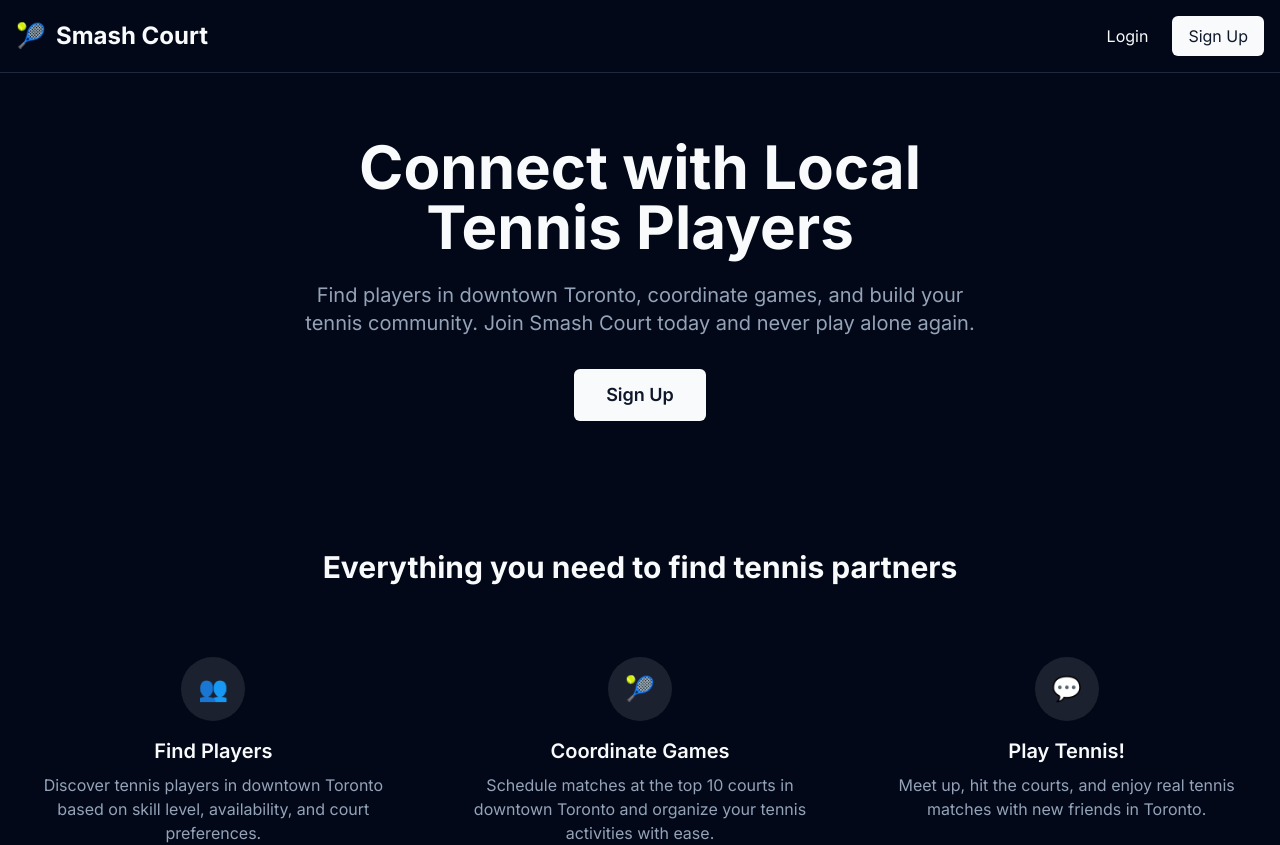
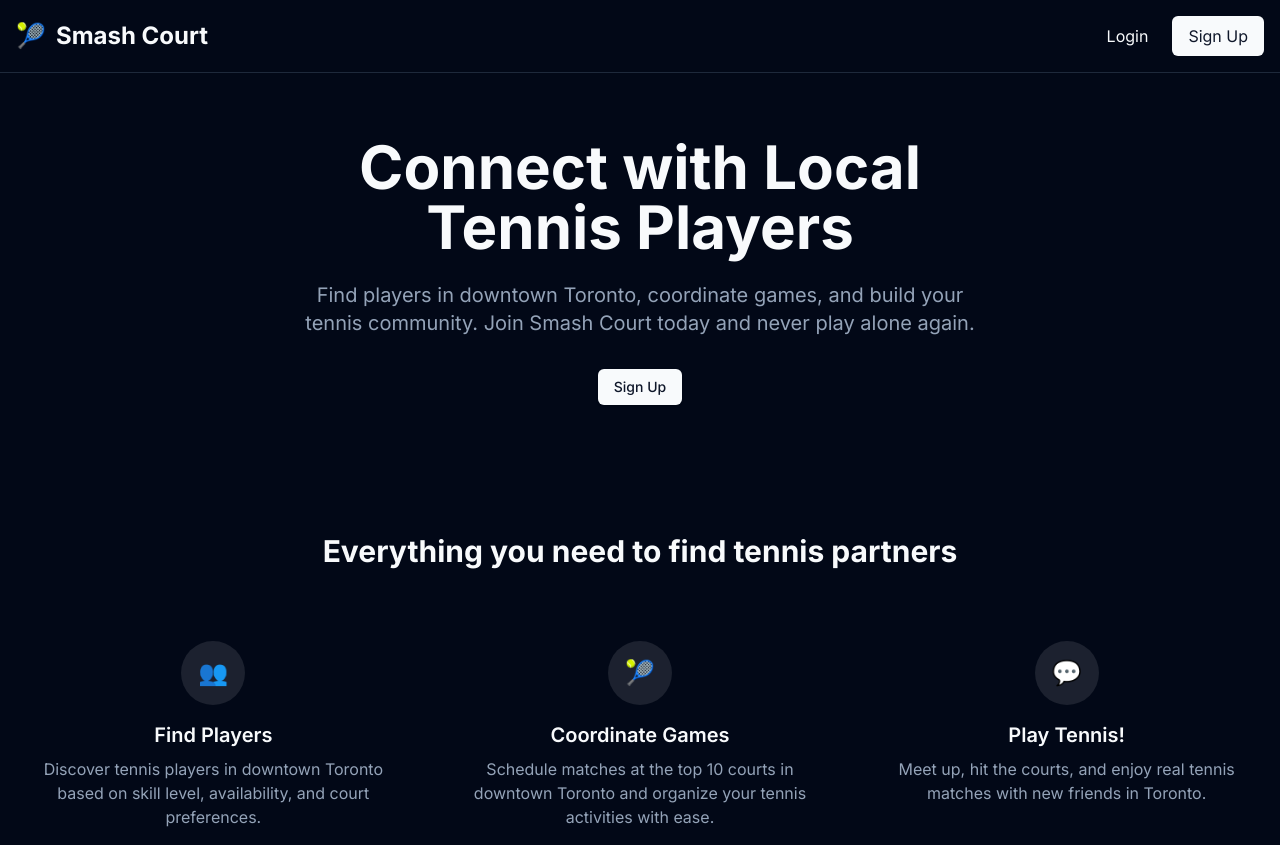
Before and after one commit to garimajain916/SmashCourtV2, a Next.js app: page / in a window 1280 px wide. Shown: the top 845 px of the page. Built offline with nearby package versions, Linux system fonts and the light colour scheme; no server answers.

Commit message:
Add shadcn/ui button component and integrate into home page

```diff
--- a/package.json
+++ b/package.json
@@ -16,6 +16,7 @@
     "@next-auth/prisma-adapter": "^1.0.7",
     "@next/font": "14.0.4",
     "@prisma/client": "^5.7.1",
+    "@radix-ui/react-slot": "^1.2.3",
     "bcryptjs": "^2.4.3",
     "class-variance-authority": "^0.7.0",
     "clsx": "^2.0.0",
--- a/src/app/page.tsx
+++ b/src/app/page.tsx
@@ -1,5 +1,6 @@
 import Link from 'next/link'
 import Image from 'next/image'
+import { Button } from "@/components/ui/button"
 import { getTennisCourtImages, getTennisPlayerImages } from '@/lib/pexels'
 
 export default async function Home() {
@@ -38,9 +39,9 @@
           Join Smash Court today and never play alone again.
         </p>
         <div className="flex flex-col sm:flex-row gap-4 justify-center">
-          <Link href="/register" className="bg-primary text-primary-foreground px-8 py-3 rounded-md text-lg font-semibold hover:bg-primary/90 transition-colors">
-            Sign Up
-          </Link>
+          <Button asChild>
+            <Link href="/register">Sign Up</Link>
+          </Button>
         </div>
       </section>
 
--- a/src/components/ui/button.tsx
+++ b/src/components/ui/button.tsx
@@ -1,28 +1,30 @@
 import * as React from "react"
+import { Slot } from "@radix-ui/react-slot"
 import { cva, type VariantProps } from "class-variance-authority"
 
 import { cn } from "@/lib/utils"
 
 const buttonVariants = cva(
-  "inline-flex items-center justify-center whitespace-nowrap rounded-md text-sm font-medium ring-offset-background transition-colors focus-visible:outline-none focus-visible:ring-2 focus-visible:ring-ring focus-visible:ring-offset-2 disabled:pointer-events-none disabled:opacity-50",
+  "inline-flex items-center justify-center gap-2 whitespace-nowrap rounded-md text-sm font-medium transition-colors focus-visible:outline-none focus-visible:ring-1 focus-visible:ring-ring disabled:pointer-events-none disabled:opacity-50 [&_svg]:pointer-events-none [&_svg]:size-4 [&_svg]:shrink-0",
   {
     variants: {
       variant: {
-        default: "bg-primary text-primary-foreground hover:bg-primary/90",
+        default:
+          "bg-primary text-primary-foreground shadow hover:bg-primary/90",
         destructive:
-          "bg-destructive text-destructive-foreground hover:bg-destructive/90",
+          "bg-destructive text-destructive-foreground shadow-sm hover:bg-destructive/90",
         outline:
-          "border border-input bg-background hover:bg-accent hover:text-accent-foreground",
+          "border border-input bg-background shadow-sm hover:bg-accent hover:text-accent-foreground",
         secondary:
-          "bg-secondary text-secondary-foreground hover:bg-secondary/80",
+          "bg-secondary text-secondary-foreground shadow-sm hover:bg-secondary/80",
         ghost: "hover:bg-accent hover:text-accent-foreground",
         link: "text-primary underline-offset-4 hover:underline",
       },
       size: {
-        default: "h-10 px-4 py-2",
-        sm: "h-9 rounded-md px-3",
-        lg: "h-11 rounded-md px-8",
-        icon: "h-10 w-10",
+        default: "h-9 px-4 py-2",
+        sm: "h-8 rounded-md px-3 text-xs",
+        lg: "h-10 rounded-md px-8",
+        icon: "h-9 w-9",
       },
     },
     defaultVariants: {
@@ -40,8 +42,9 @@
 
 const Button = React.forwardRef<HTMLButtonElement, ButtonProps>(
   ({ className, variant, size, asChild = false, ...props }, ref) => {
+    const Comp = asChild ? Slot : "button"
     return (
-      <button
+      <Comp
         className={cn(buttonVariants({ variant, size, className }))}
         ref={ref}
         {...props}
```
Also changed, not shown: components.json (added), 1 other file (tests, documents, lock files or other folders).
